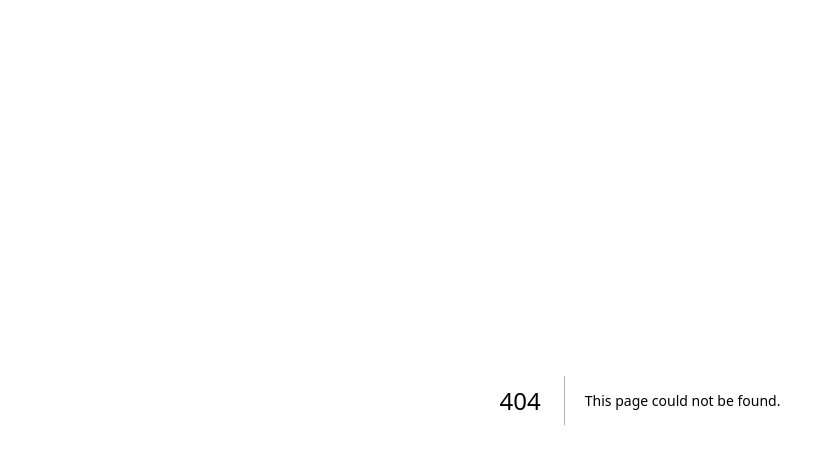
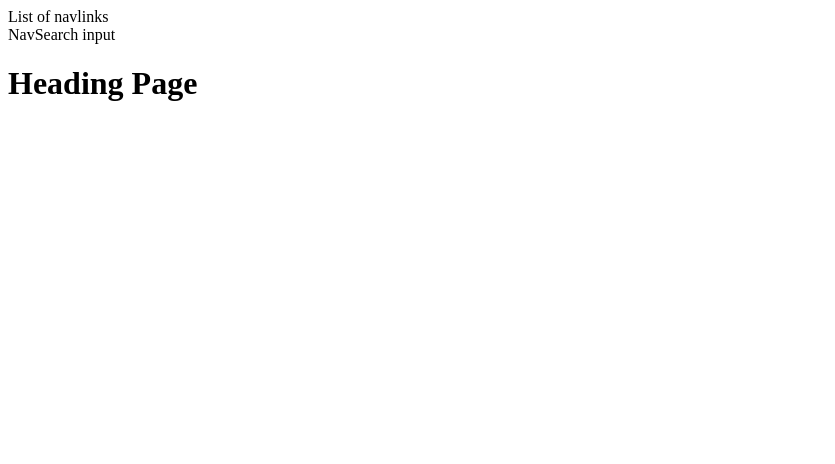
Before and after one commit to MonkeyDNaruto/LearningNextjs, a Next.js app in the folder rendering-demo/: page /landing-page in a window 1280 px wide. Before the commit this address had no page. Shown: the top 464 px of the page, without its empty margins (0-835 px from the left). Built offline with nearby package versions, Linux system fonts and the light colour scheme.

Commit message:
learning client component placement

```diff
--- /dev/null
+++ b/rendering-demo/src/app/landing-page/page.tsx
@@ -0,0 +1,12 @@
+import { Navbar } from "@/src/components/navbar"
+
+export default function LandingPage() {
+  return (
+    <>
+    <Navbar />
+    <main>
+      <h1>Heading Page</h1>
+    </main>
+    </>
+  )
+}
--- /dev/null
+++ b/rendering-demo/src/components/navbar.tsx
@@ -0,0 +1,13 @@
+import { Navlinks } from "./navlinks";
+import { NavSearch } from "./navsearch";
+
+export const Navbar = () => {
+  console.log(`Navbar renbdered`);
+
+  return (
+    <div>
+      <Navlinks />
+      <NavSearch />
+    </div>
+  );
+};
--- /dev/null
+++ b/rendering-demo/src/components/navlinks.tsx
@@ -0,0 +1,5 @@
+export const Navlinks = () => {
+  console.log(`Navlinks renbdered`)
+
+  return <div>List of navlinks</div>
+}
--- /dev/null
+++ b/rendering-demo/src/components/navsearch.tsx
@@ -0,0 +1,10 @@
+"use client"
+
+import { useState } from "react"
+
+export const NavSearch = () => {
+  console.log(`NavSearch renbdered`)
+  const [search, setSearch] = useState("")
+
+  return <div>NavSearch input</div>
+}
```
